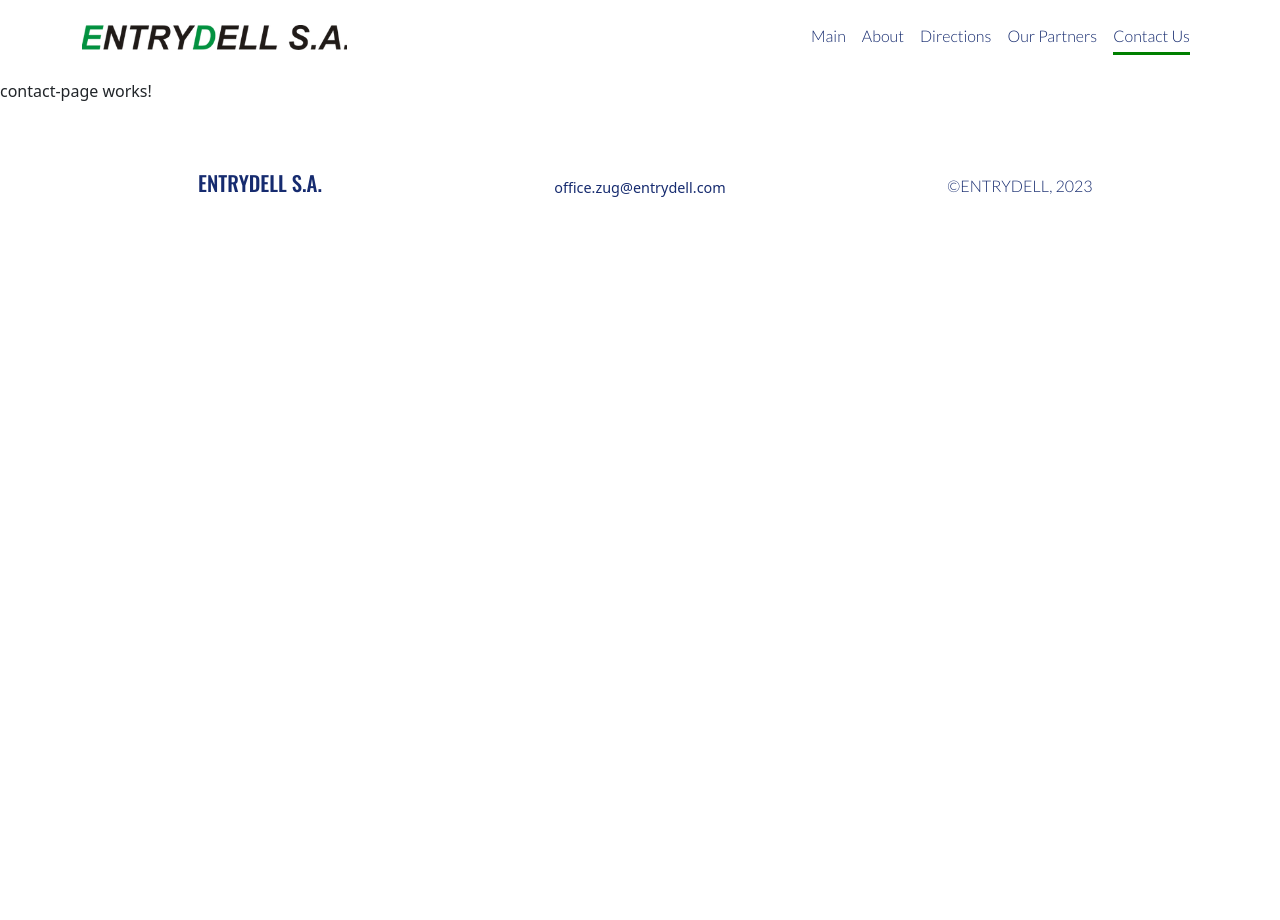
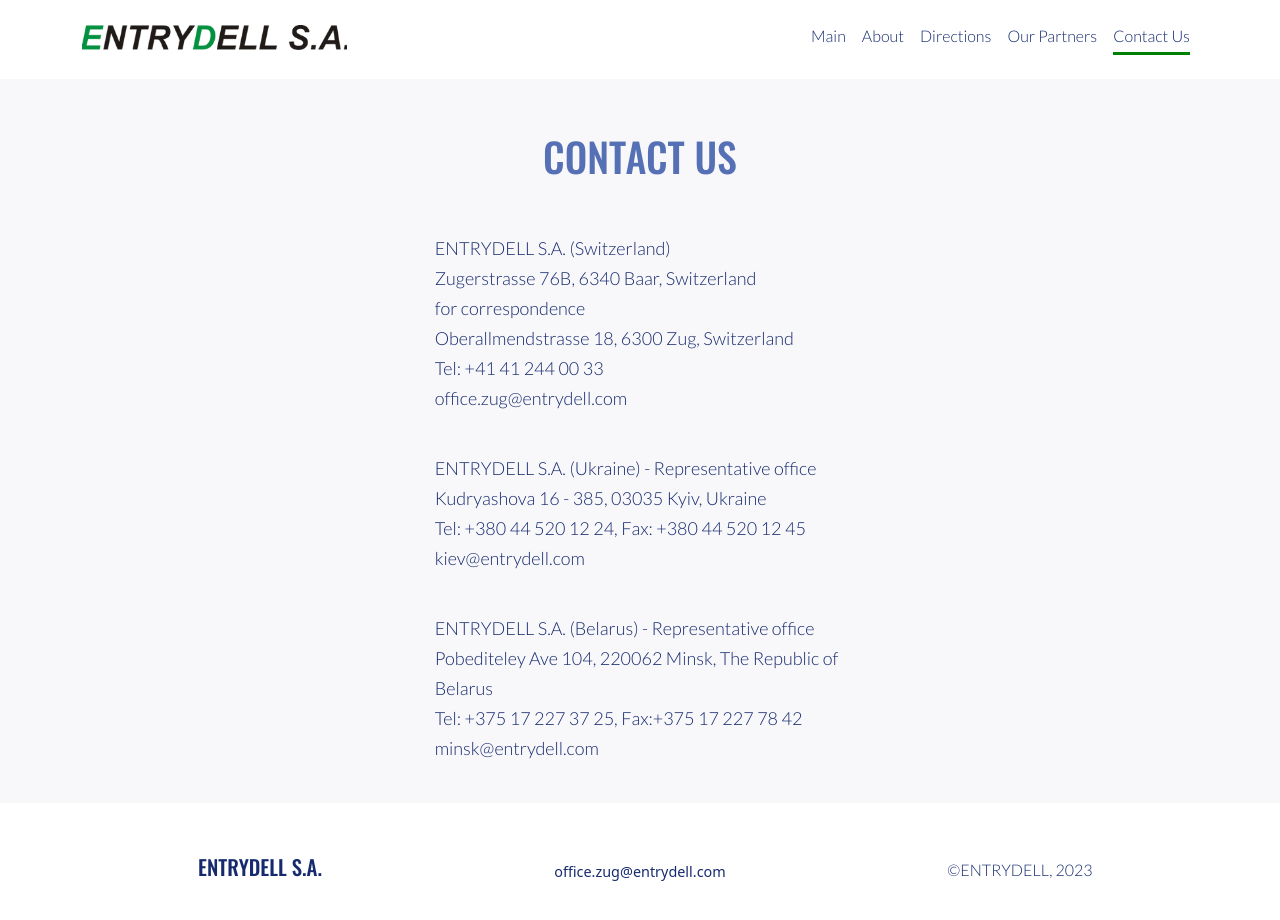
Before and after one commit to vtev/entrydell-website, an Angular app: page /contact in a window 1280 px wide. Shown: the top 920 px of the page. Before the commit the page ends 800 px from the top, so only its background shows below. Built offline with nearby package versions, Linux system fonts and the light colour scheme.

Commit message:
added contact us page

```diff
--- a/src/app/contact-page/contact-page.component.css
+++ b/src/app/contact-page/contact-page.component.css
@@ -0,0 +1,17 @@
+.text-style{
+  color: rgb(22, 43, 111);
+  font-family: lato-light, sans-serif;
+  font-size: 18px;
+  letter-spacing: normal;
+  line-height: 30px;
+  margin-bottom: 40px;
+}
+
+.header-style{
+  margin: 50px 0;
+  color: rgb(85, 112, 180);
+  font-family: oswald-medium, sans-serif;
+  font-size: 40px;
+  line-height: 54px;
+  letter-spacing: normal;
+}
--- a/src/app/contact-page/contact-page.component.html
+++ b/src/app/contact-page/contact-page.component.html
@@ -1 +1,25 @@
-<p>contact-page works!</p>
+<div class="row justify-content-center" style="background-color: #f8f7f9">
+  <div class="col-sm-4 d-flex flex-column justify-content-evenly">
+    <h1 class="header-style text-center">CONTACT US</h1>
+    <p class="text-style">
+      ENTRYDELL S.A. (Switzerland)<br/>
+      Zugerstrasse 76B, 6340 Baar, Switzerland<br/>
+      for correspondence<br/>
+      Oberallmendstrasse 18, 6300 Zug, Switzerland<br/>
+      Tel: +41 41 244 00 33<br/>
+      office.zug@entrydell.com
+    </p>
+    <p class="text-style">
+      ENTRYDELL S.A. (Ukraine) - Representative office<br/>
+      Kudryashova 16 - 385, 03035 Kyiv, Ukraine<br/>
+      Tel: +380 44 520 12 24, Fax: +380 44 520 12 45<br/>
+      kiev@entrydell.com
+    </p>
+    <p class="text-style">
+      ENTRYDELL S.A. (Belarus) - Representative office<br/>
+      Pobediteley Ave 104, 220062 Minsk, The Republic of Belarus<br/>
+      Tel: +375 17 227 37 25, Fax:+375 17 227 78 42<br/>
+      minsk@entrydell.com
+    </p>
+  </div>
+</div>
```
